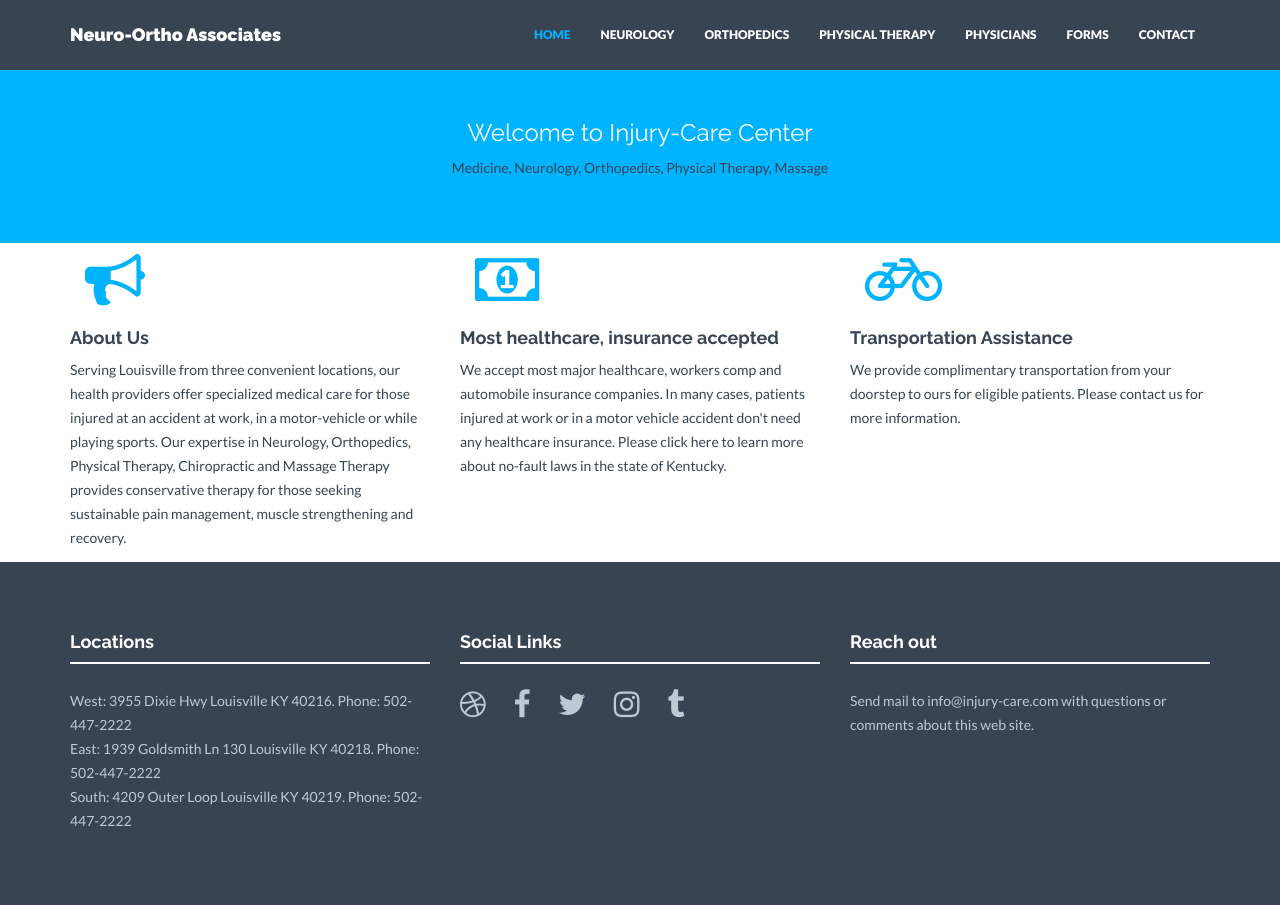
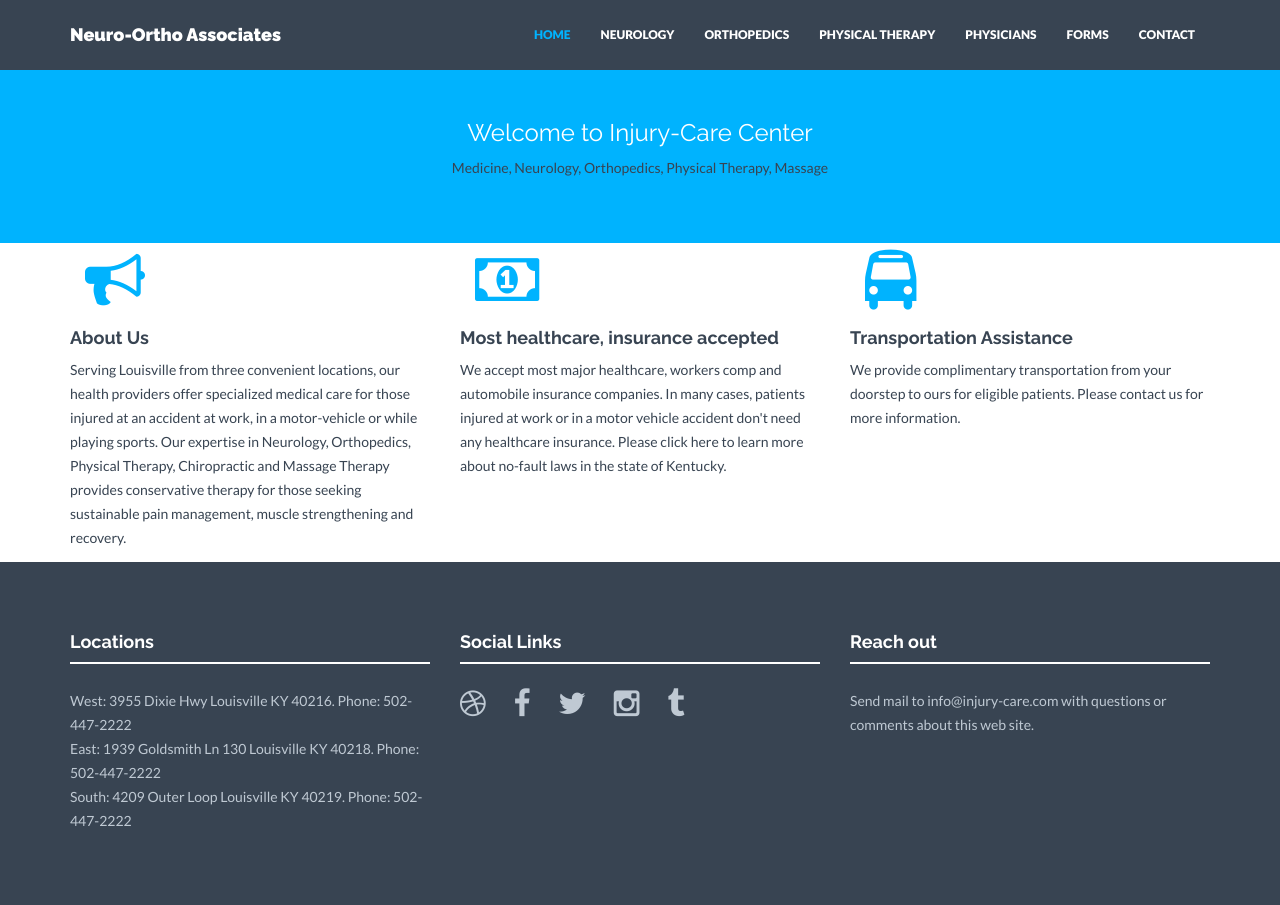
Before and after one commit to rammygit/myjavablog, a Jekyll site: the page built from index.html, in a window 1280 px wide. Built offline with Jekyll 4.4.1, drawn with Linux system fonts in a browser that asks for light colours; nearby versions of some CDN libraries; library files that are not in the unit come from our copies.

Commit message:
fixed the font issue and updated the icon

```diff
--- a/index.html
+++ b/index.html
@@ -20,7 +20,7 @@
 
             </div>
             <div class="col-md-4">
-                <i class="fa fa-bicycle fa-lg"></i>
+                <i class="fa fa-bus fa-lg"></i>
                 <h4>Transportation Assistance</h4>
                 <p>We provide complimentary transportation from your doorstep to ours for eligible patients. Please contact us for more information.</p>
 
```
Also changed, not shown: assets/fonts/fontawesome-webfont.woff2 (added).
